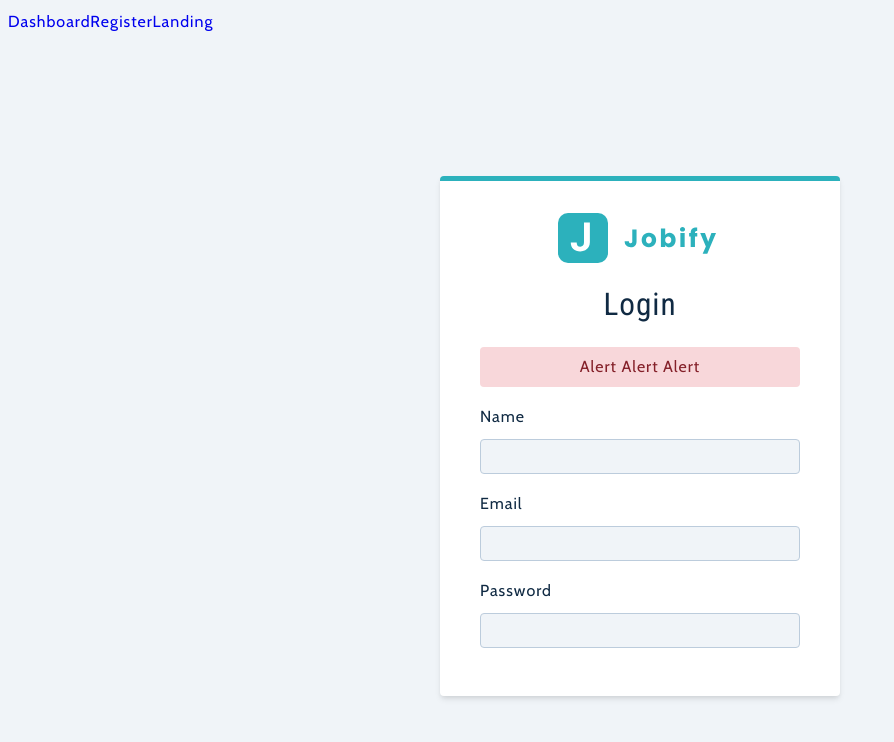
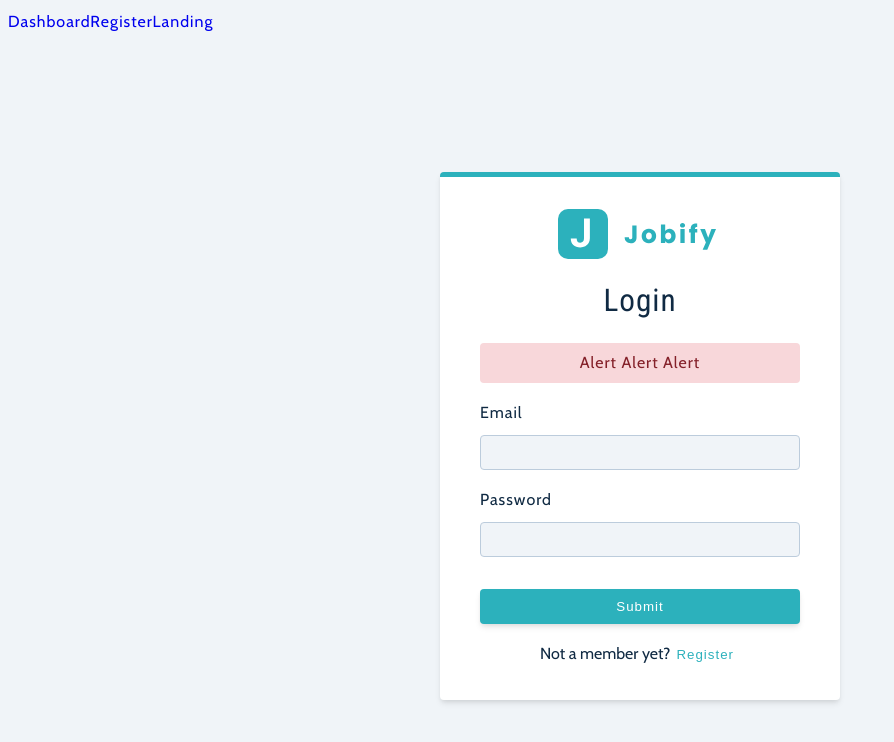
Before and after one commit to lexliu19/jobs-tracker, a React (Create React App) app in the folder frontend/: page /register in a window 1280 px wide. Shown: the top 742 px of the page, without its empty margins (0-894 px from the left). Built offline with nearby package versions, Linux system fonts and the light colour scheme; the HTML template or start-up script is replaced by a standard one.

Commit message:
Update Register
Signed-off-by: LexieLiu19 <xuliu0925@gmail.com>

```diff
--- a/frontend/src/pages/Register.jsx
+++ b/frontend/src/pages/Register.jsx
@@ -14,12 +14,18 @@
     e.preventDefault();
     console.log(e.target);
   };
+
+  const toggleMember = () => {
+    setValues({ ...values, isMember: !values.isMember });
+  };
+
   return (
     <Wrapper className="full-page">
       <form className="form" onSubmit={onSubmit}>
         <Logo />
-        <h3>Login</h3>
+        <h3>{values.isMember ? 'Login' : 'Register'}</h3>
         {values.showAlert && <Alert />}
+        {!values.isMember && (
           <FormRow
             type="text"
             value={values.name}
@@ -27,6 +33,7 @@
             handleChange={handleChange}
             labelText="Name"
           />
+        )}
         <FormRow
           type="email"
           value={values.email}
@@ -41,6 +48,15 @@
           handleChange={handleChange}
           labelText="Password"
         />
+        <button className="btn btn-block" type="submit">
+          Submit
+        </button>
+        <p>
+          {values.isMember ? 'Not a member yet?' : 'Already a member?'}
+          <button type="button" onClick={toggleMember} className="member-btn">
+            {values.isMember ? 'Register' : 'Login'}
+          </button>
+        </p>
       </form>
     </Wrapper>
   );
```
Lines whose indentation alone changed are shown as unchanged.
